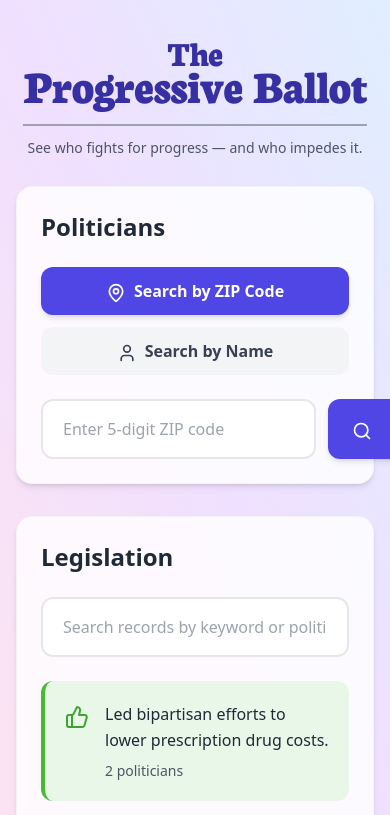
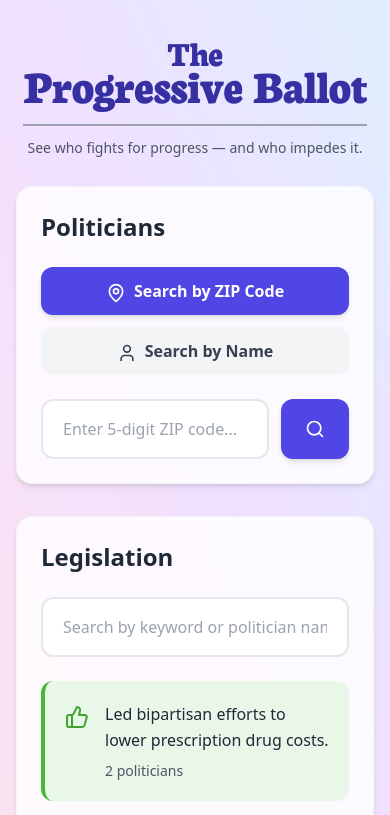
Before and after one commit to ProgressiveBallot/ProgressiveBallot.github.io, a React (Create React App) app: page / in a window 390 px wide. Shown: the top 815 px of the page. Built offline with nearby package versions, Linux system fonts and the light colour scheme.

Commit message:
Fixed search button issue on mobile, politician search no longer remains on screen at all times

```diff
--- a/src/App.js
+++ b/src/App.js
@@ -548,6 +548,7 @@ ${submitRecord}
         </div>
 
         {/* Search Section */}
+        {!selectedRecord && !selectedPolitician && (
           <div className="bg-white/80 backdrop-blur-sm rounded-2xl shadow-md border border-gray-100 p-6 md:p-8 mb-8">
                       <h3 className="text-2xl md:text-3xl font-bold text-gray-800 mb-6">Politicians</h3>
 
@@ -576,7 +577,7 @@ ${submitRecord}
               </button>
             </div>
 
-          <div className="flex gap-3">
+            <div className="flex gap-3 w-full">
               <input
                 type="text"
                 value={searchValue}
@@ -590,15 +591,15 @@ ${submitRecord}
                     setSearchValue(val);
                   }
                 }}
-              placeholder={searchType === 'zip' ? 'Enter 5-digit ZIP code' : 'Enter politician name'}
-              className="flex-1 px-5 py-4 border-2 border-gray-200 rounded-xl focus:outline-none focus:border-indigo-500 focus:ring-2 focus:ring-indigo-100 transition-all"
+                placeholder={searchType === 'zip' ? 'Enter 5-digit ZIP code...' : 'Enter politician name...'}
+                className="flex-1 min-w-0 px-5 py-4 border-2 border-gray-200 rounded-xl focus:outline-none focus:border-indigo-500 focus:ring-2 focus:ring-indigo-100 transition-all"
                 onKeyPress={(e) => e.key === 'Enter' && handleSearch()}
               />
               <button
                 onClick={handleSearch}
-              className="bg-indigo-600 text-white px-6 md:px-8 py-4 rounded-xl font-semibold hover:bg-indigo-700 transition-all shadow-md"
+                className="bg-indigo-600 text-white px-6 md:px-8 py-4 rounded-xl font-semibold hover:bg-indigo-700 transition-all shadow-md flex-shrink-0"
               >
-              <Search className="inline mr-2" size={20} />
+                <Search className="inline md:mr-2 -mt-1" size={20} />
                 <span className="hidden sm:inline">Search</span>
               </button>
             </div>
@@ -609,6 +610,7 @@ ${submitRecord}
               </div>
             )}
           </div>
+        )}
 
         {/* Search Results */}
         {results && !selectedPolitician && !selectedRecord && (
@@ -840,7 +842,7 @@ ${submitRecord}
                 type="text"
                 value={recordSearchValue}
                 onChange={(e) => setRecordSearchValue(e.target.value)}
-                placeholder="Search records by keyword or politician name..."
+                placeholder="Search by keyword or politician name..."
                 className="w-full px-5 py-4 border-2 border-gray-200 rounded-xl focus:outline-none focus:border-indigo-500 focus:ring-2 focus:ring-indigo-100 transition-all"
               />
             </div>
```
Lines whose indentation alone changed are shown as unchanged.
